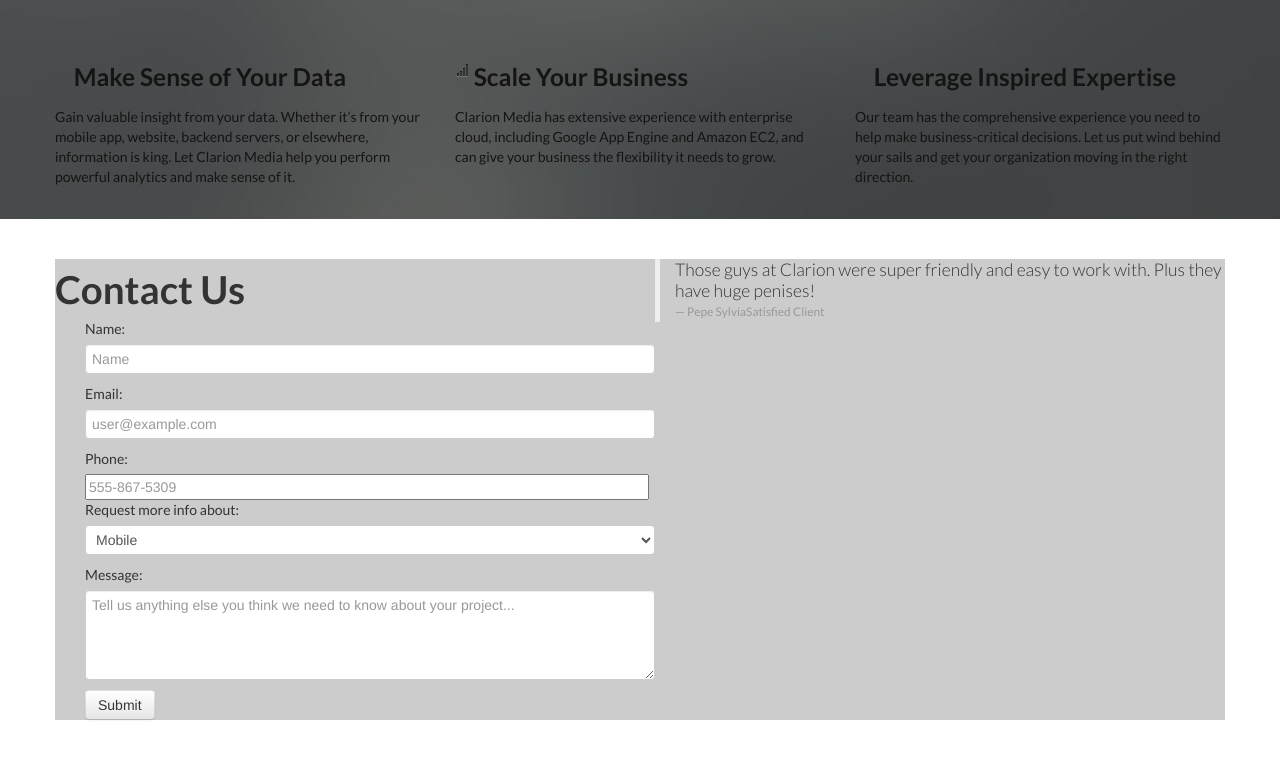
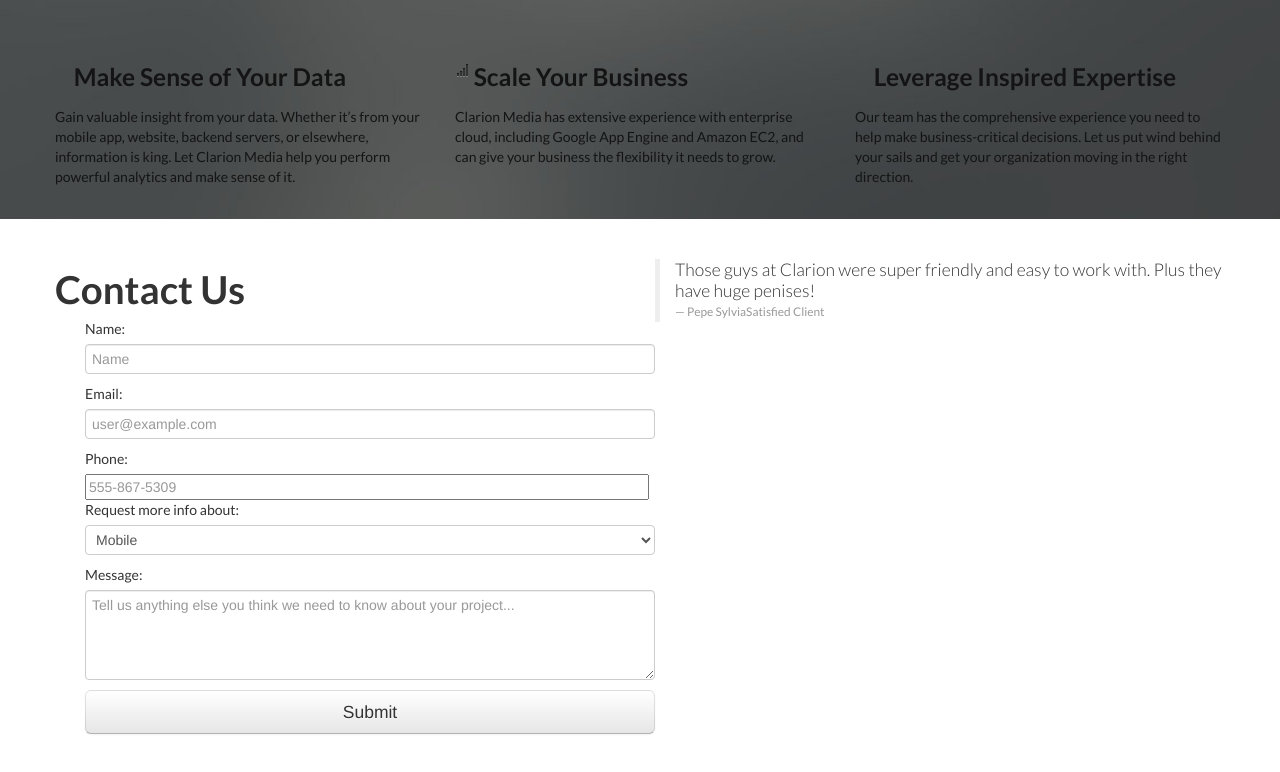
Before and after one commit to ClarionMedia/clarionmedia.com, a plain HTML site: page index.html in a window 1280 px wide. Shown: the part 2975-3747 px from the top of the page. Drawn offline with Linux system fonts and the light colour scheme.

Commit message:
base html for contact form

```diff
--- a/css/main.css
+++ b/css/main.css
@@ -136,5 +136,4 @@
 
 #contact-page {
 	margin-top: 40px;
-	background: #CCC;
 }
--- a/index.html
+++ b/index.html
@@ -202,7 +202,7 @@
             <textarea class="span6" name="message" rows="4" placeholder="Tell us anything else you think we need to know about your project..."></textarea>
           </span>
           <span class="span6">
-            <button type="submit" class="btn">Submit</button>
+            <button type="submit" class="btn btn-large btn-block">Submit</button>
           </span>
         </form>
       </div>
```
